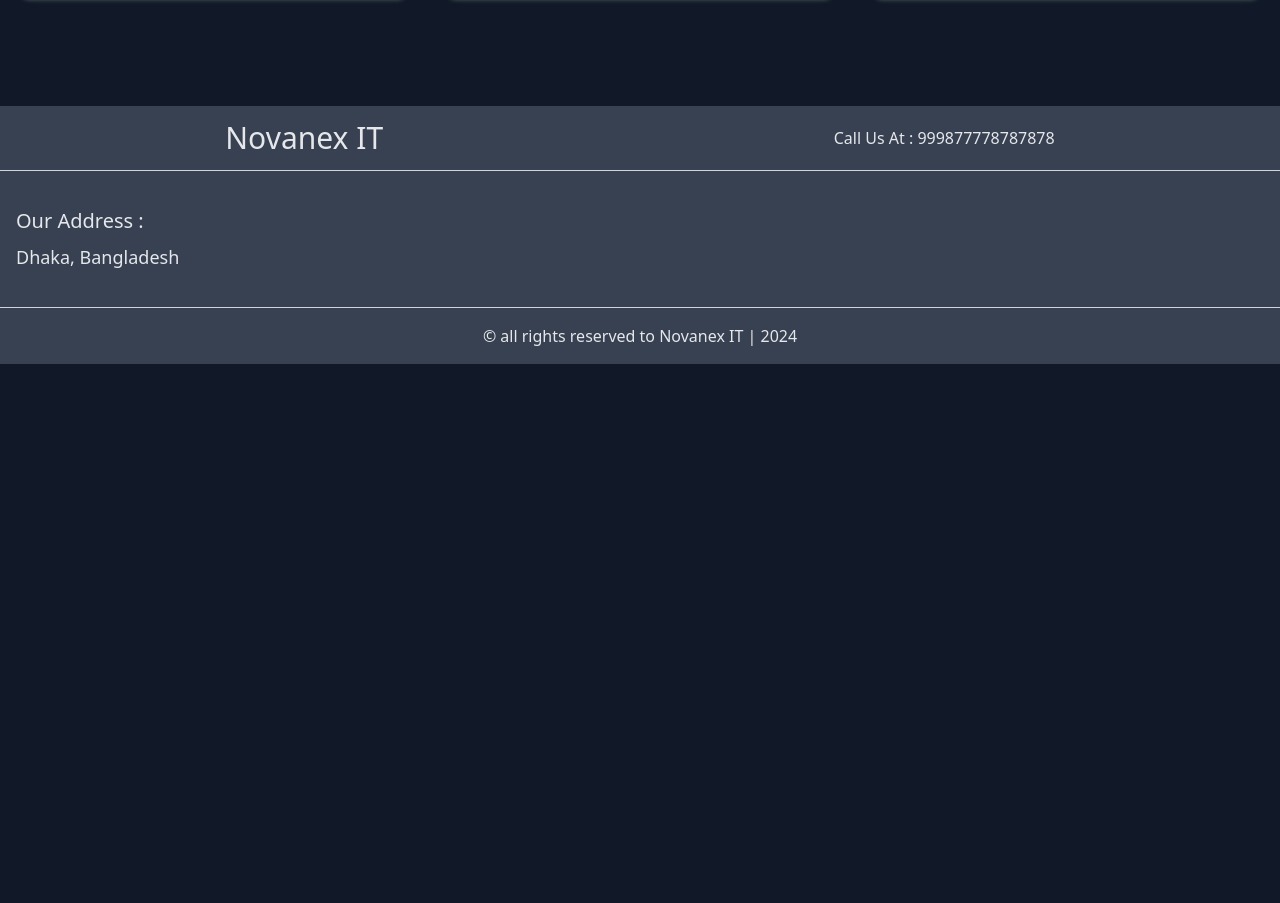
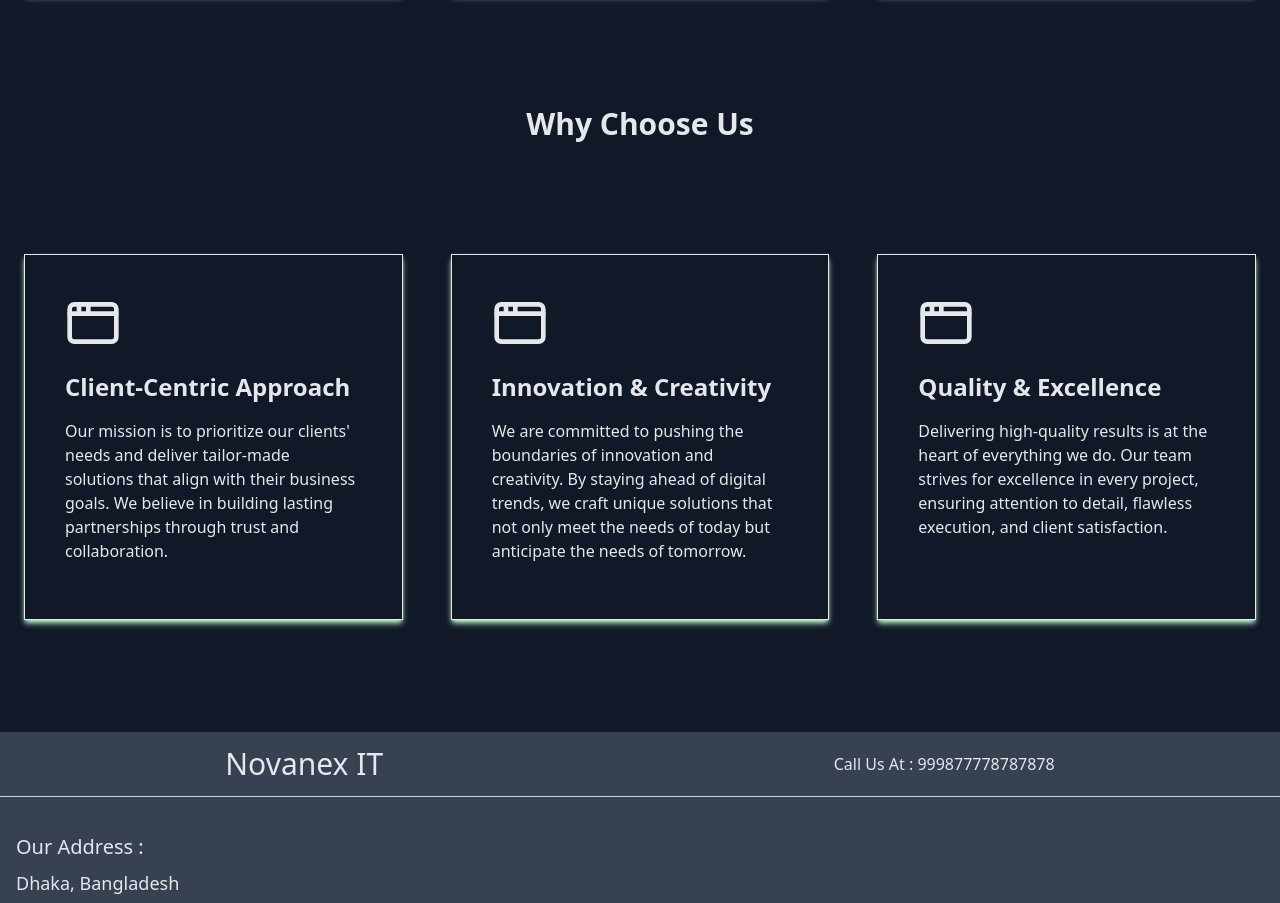
Before and after one commit to Saif-Tasnim/Novanex-Agency, a React (Vite) app: page / in a window 1280 px wide. Shown: the part 3042-3945 px from the top of the page. Before the commit the page ends 3406 px from the top, so only its background shows below. Built offline with nearby package versions, Linux system fonts and the light colour scheme.

Commit message:
feat: choose us done

```diff
--- a/src/page/homepage/Home.jsx
+++ b/src/page/homepage/Home.jsx
@@ -1,5 +1,6 @@
 import About from "./component/About/About";
 import Banner from "./component/Banner/Banner";
+import ChooseUs from "./component/ChooseUs/ChooseUs";
 import OurMision from "./component/OurMision/OurMision";
 import OurWork from "./component/OurWork/OurWork";
 
@@ -11,6 +12,7 @@
       <About />
       <OurMision />
       <OurWork />
+      <ChooseUs />
     </div>
   );
 };
--- /dev/null
+++ b/src/page/homepage/component/ChooseUs/ChooseUs.jsx
@@ -0,0 +1,28 @@
+import SubHeading from "../../../../component/SubHeading/SubHeading";
+import SingleCard from "../OurMision/SingleCard/SingleCard";
+
+const ChooseUs = () => {
+  return (
+    <div className="my-28">
+      <SubHeading content="Why Choose Us" />
+
+      <div className="grid grid-cols-1 md:grid-cols-2 lg:grid-cols-3 gap-12 mx-6 my-12">
+        <SingleCard
+          title="Client-Centric Approach"
+          description="Our mission is to prioritize our clients' needs and deliver tailor-made solutions that align with their business goals. We believe in building lasting partnerships through trust and collaboration."
+        />
+
+        <SingleCard
+          title=" Innovation & Creativity"
+          description="We are committed to pushing the boundaries of innovation and creativity. By staying ahead of digital trends, we craft unique solutions that not only meet the needs of today but anticipate the needs of tomorrow."
+        />
+        <SingleCard
+          title="Quality & Excellence"
+          description="Delivering high-quality results is at the heart of everything we do. Our team strives for excellence in every project, ensuring attention to detail, flawless execution, and client satisfaction."
+        />
+      </div>
+    </div>
+  );
+};
+
+export default ChooseUs;
```
